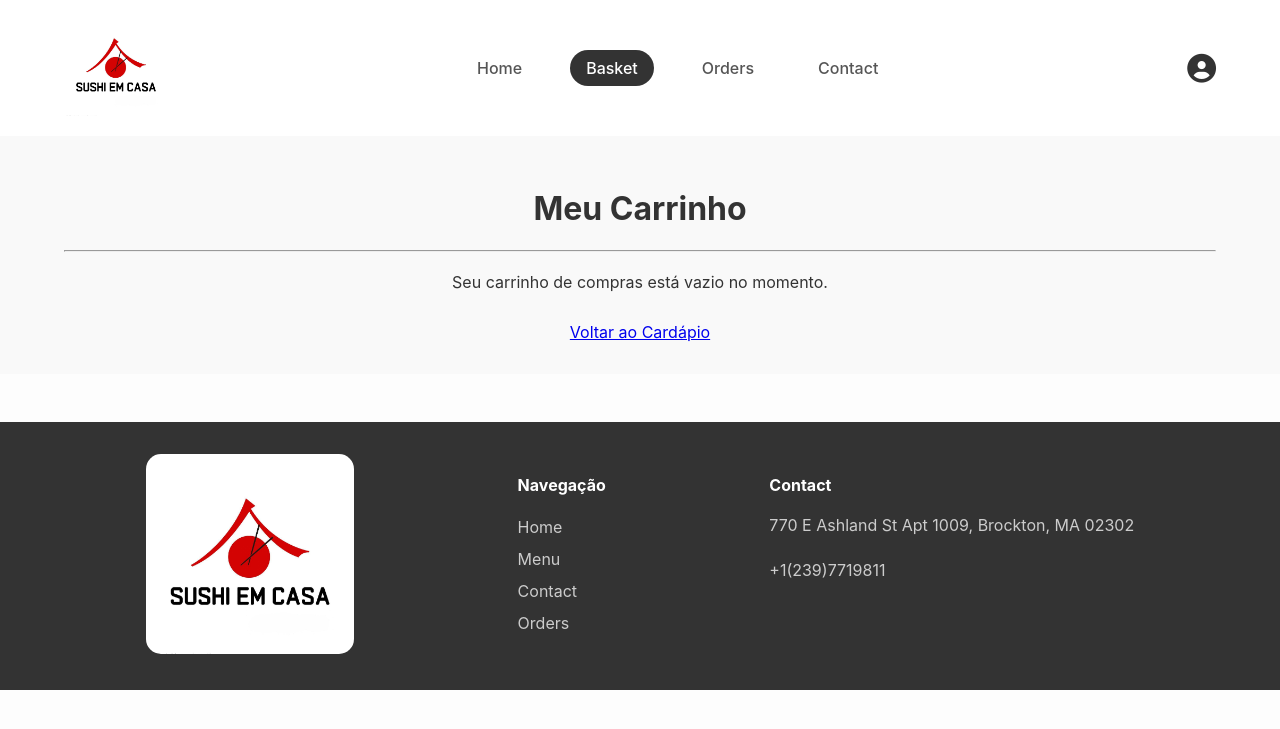
After one commit to jarthur-duarte/SushiEmCasa, a Django app: page /basket/ in a window 1280 px wide. The commit adds this page. Shown: the top 729 px of the page. Run offline with Django 5.2, Linux system fonts and the light colour scheme.

Commit message:
"implementada caminho para o basket"

```diff
--- /dev/null
+++ b/sushiemcasa/templates/sushiemcasa/basket.html
@@ -0,0 +1,64 @@
+{% load static %}
+<!DOCTYPE html>
+<html lang="pt-br">
+<head>
+    <meta charset="UTF-8">
+    <meta name="viewport" content="width=device-width, initial-scale=1.0">
+    <title>Sushi em Casa - Meu Carrinho</title>
+
+    <link rel="stylesheet" href="{% static 'sushiemcasa/css/homepage_style.css' %}">
+    <link rel="stylesheet" href="{% static 'sushiemcasa/css/pedidos_style.css' %}">
+    <link rel="stylesheet" href="https://cdnjs.cloudflare.com/ajax/libs/font-awesome/6.5.1/css/all.min.css">
+    <link rel="shortcut icon" type="imagem/jpg" href="{%static 'sushiemcasa/images/LOGO.jpg' %}">
+
+</head>
+<body>
+
+    <header class="barra-navegacao">
+        <div class="logo">
+            <img src="{% static 'sushiemcasa/images/LOGO.jpg' %}" alt="Logo Sushi em Casa">
+        </div>
+        <nav>
+            <ul>
+                <li><a href="{% url 'sushiemcasa:cardapio' %}">Home</a></li>
+                <li><a href="{% url 'sushiemcasa:basket' %}" class="ativo">Basket</a></li>
+                <li><a href="{% url 'sushiemcasa:orders' %}">Orders</a></li>
+                <li><a href="{% url 'sushiemcasa:contato' %}">Contact</a></li>
+            </ul>
+        </nav>
+        <div class="icone-usuario">
+            <a href="#">
+                <i class="fas fa-user-circle"></i>
+            </a>
+        </div>
+    </header>
+
+    <main class="container-pedidos" style="text-align: center;">
+        <h1>Meu Carrinho</h1>
+        <hr>
+        <p style="margin-top: 20px; margin-bottom: 30px;">Seu carrinho de compras está vazio no momento.</p>
+
+        <a href="{% url 'sushiemcasa:cardapio' %}" class="btn-submit">Voltar ao Cardápio</a>
+    </main>
+
+    <footer class="rodape">
+        <div class="logo">
+            <img src="{% static 'sushiemcasa/images/LOGO.jpg' %}" alt="Logo Sushi em Casa">
+        </div>
+        <div class="links-rodape">
+            <h4>Navegação</h4>
+            <ul>
+                <li><a href="{% url 'sushiemcasa:cardapio' %}">Home</a></li>
+                <li><a href="#">Menu</a></li>
+                <li><a href="{% url 'sushiemcasa:contato' %}">Contact</a></li>
+                <li><a href="{% url 'sushiemcasa:orders' %}">Orders</a></li>
+            </ul>
+        </div>
+        <div class="contato-rodape">
+            <h4>Contact</h4>
+            <p>770 E Ashland St Apt 1009, Brockton, MA 02302</p>
+            <p>+1(239)7719811</p>
+        </div>
+    </footer>
+</body>
+</html>
--- a/sushiemcasa/templates/sushiemcasa/homepage.html
+++ b/sushiemcasa/templates/sushiemcasa/homepage.html
@@ -72,7 +72,7 @@
         <nav>
             <ul>
                 <li><a href="{% url 'sushiemcasa:cardapio' %}" class="ativo">Home</a></li>
-                <li><a href="#">Basket</a></li>
+                <li><a href="{% url 'sushiemcasa:basket' %}">Basket</a></li>
                 <li><a href="{% url 'sushiemcasa:orders' %}">Orders</a></li>
                 <li><a href="{% url 'sushiemcasa:contato' %}">Contact</a></li>
             </ul>
--- a/sushiemcasa/urls.py
+++ b/sushiemcasa/urls.py
@@ -2,6 +2,7 @@ from django.urls import path
 from .views.cardapio import exibir_cardapio
 from .views.contato import pagina_contato
 from .views.pedidos import pagina_orders
+from.views.basket import pagina_basket
 
 app_name = 'sushiemcasa'
 
@@ -10,4 +11,5 @@ urlpatterns = [
     path('categoria/<slug:categoria_slug>/', exibir_cardapio, name='lista_por_categoria'),
     path('contato/', pagina_contato, name='contato'),
     path('orders/', pagina_orders, name='orders'),
+    path('basket/',pagina_basket,name='basket'),
 ]
--- /dev/null
+++ b/sushiemcasa/views/basket.py
@@ -0,0 +1,4 @@
+from django.shortcuts import render
+
+def pagina_basket(request):
+    return render(request, 'sushiemcasa/basket.html')
```
Also changed, not shown: sushiemcasa/views/cardapio.py (+8 -9 lines).
